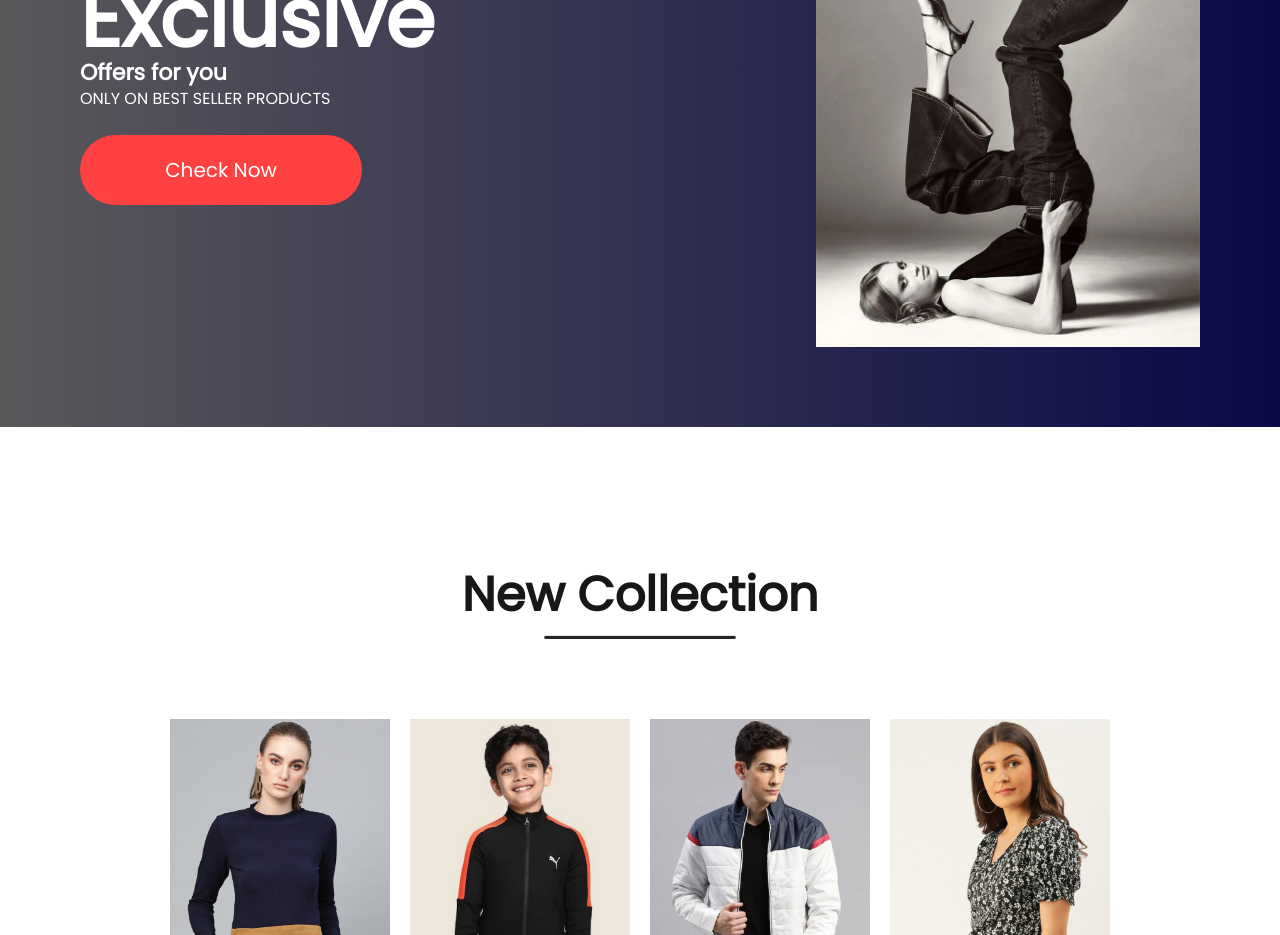
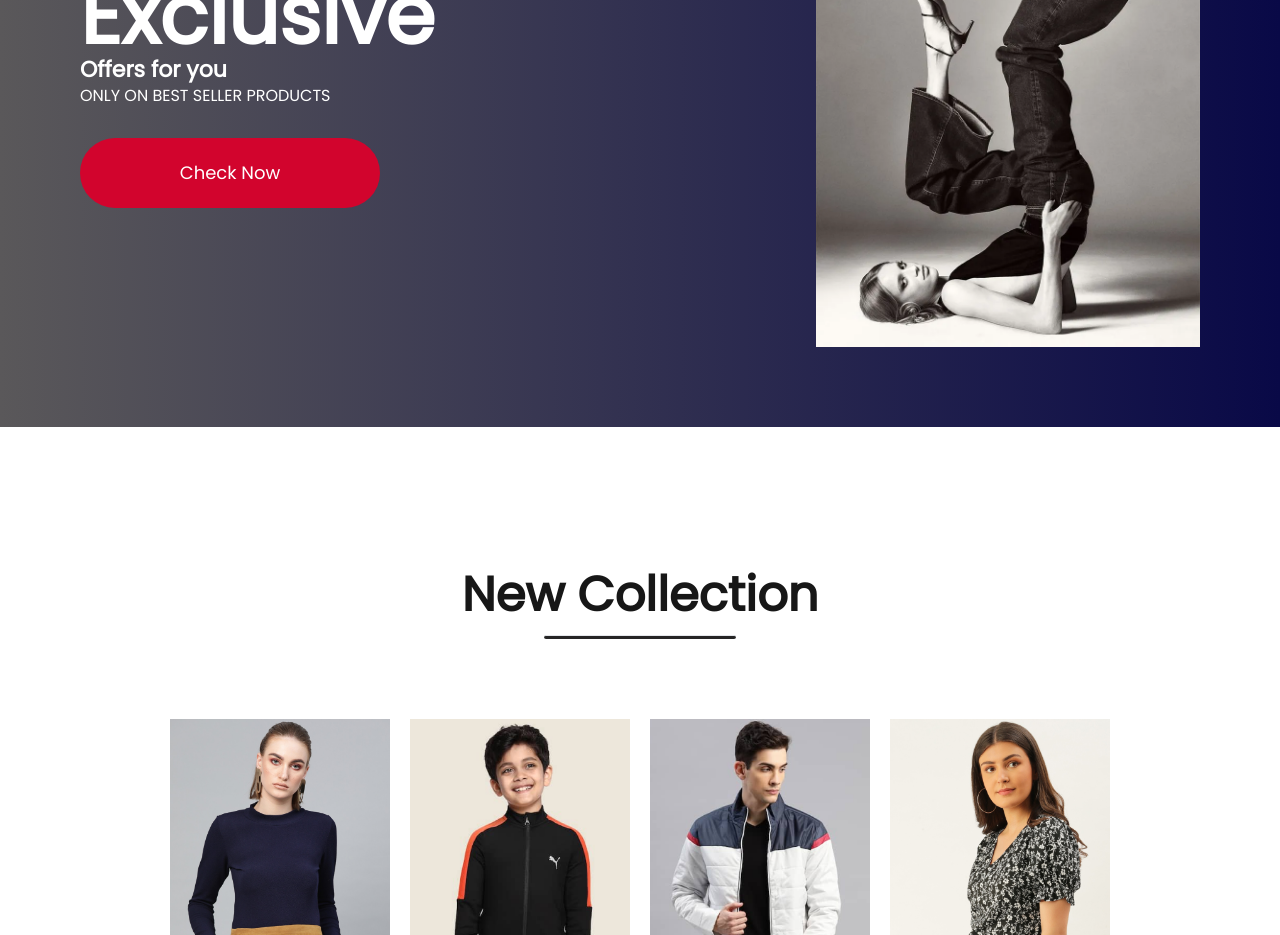
Before and after one commit to imadityayadav/frontend, a React (Create React App) app: page / in a window 1280 px wide. Shown: the part 1460-2395 px from the top of the page. Built offline with nearby package versions, Linux system fonts and the light colour scheme.

Commit message:
[style]: Adjust 'Check Now' button to 'Latest Collection' button

```diff
--- a/src/components/Offers.jsx
+++ b/src/components/Offers.jsx
@@ -8,7 +8,7 @@ const Offers = () => {
         <h1 className='text-[#ffffff] text-5xl md:text-[80px] font-bold'>Exclusive</h1>
         <h1 className='text-[#ffffff] text-xl md:text-[22px] font-bold'>Offers for you</h1>
         <p className='text-[#ffffff]'>ONLY ON BEST SELLER PRODUCTS</p>
-        <button className='w-[282px] h-[70px] rounded-full bg-[#ff4141] text-white text-xl mt-6 cursor-pointer'>
+        <button className='flex justify-center items-center gap-[15px] w-[300px] h-[70px] rounded-full text-white border-black bg-[#D2042D] hover:bg-black mt-[30px] text-[18px] font-large'>
           Check Now
         </button>
       </div>
```
